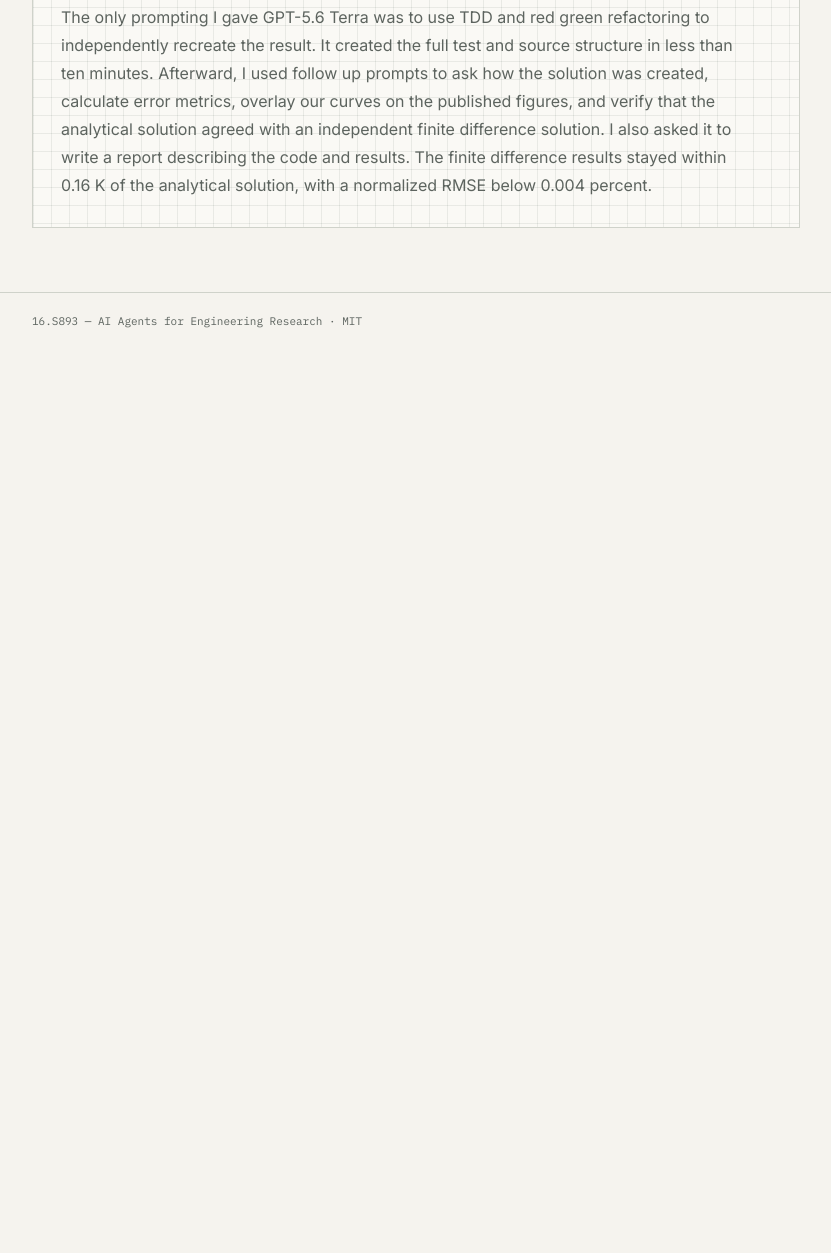
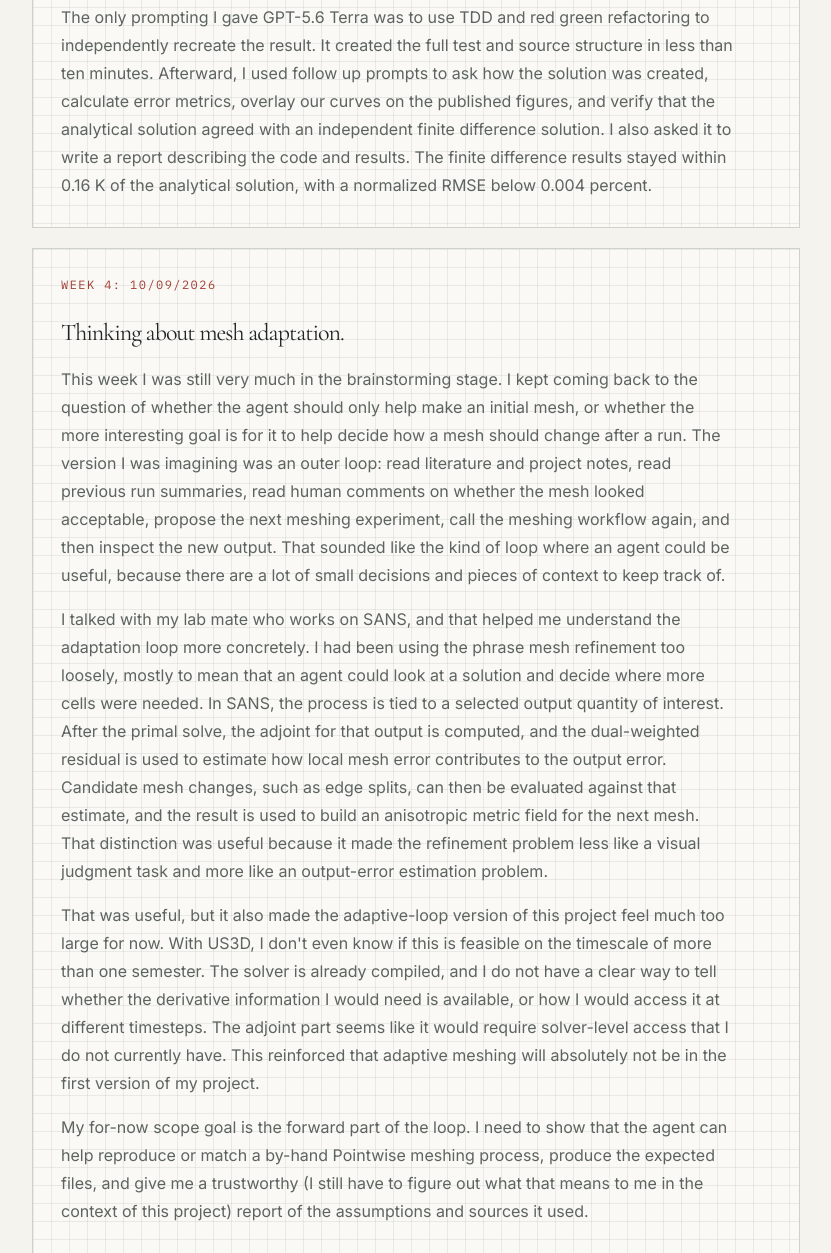
Before and after one commit to 16S893-AI-for-engineering-research/mthobbs, an Astro site: page /dev-log in a window 1280 px wide. Shown: the part 2824-4077 px from the top of the page, without its empty margins (128-959 px from the left). Before the commit the page ends 3174 px from the top, so only its background shows below. Built offline with nearby package versions, Linux system fonts and the light colour scheme; Astro itself is replaced by a stand-in of ours.

Commit message:
Add week 4 dev log reflection
Adds the first missing dev log entry, week 4 of weeks 4 through 8, that was floating around the ether in my drafts in order to bring the dev log up to current status.

```diff
--- a/src/pages/dev-log/index.astro
+++ b/src/pages/dev-log/index.astro
@@ -51,6 +51,16 @@ const entries = [
       `The only prompting I gave GPT-5.6 Terra was to use TDD and red green refactoring to independently recreate the result. It created the full test and source structure in less than ten minutes. Afterward, I used follow up prompts to ask how the solution was created, calculate error metrics, overlay our curves on the published figures, and verify that the analytical solution agreed with an independent finite difference solution. I also asked it to write a report describing the code and results. The finite difference results stayed within 0.16 K of the analytical solution, with a normalized RMSE below 0.004 percent.`,
     ],
   },
+  {
+    day: 'WEEK 4: 10/09/2026',
+    title: 'Thinking about mesh adaptation.',
+    text: [
+      `This week I was still very much in the brainstorming stage. I kept coming back to the question of whether the agent should only help make an initial mesh, or whether the more interesting goal is for it to help decide how a mesh should change after a run. The version I was imagining was an outer loop: read literature and project notes, read previous run summaries, read human comments on whether the mesh looked acceptable, propose the next meshing experiment, call the meshing workflow again, and then inspect the new output. That sounded like the kind of loop where an agent could be useful, because there are a lot of small decisions and pieces of context to keep track of.`,
+      `I talked with my lab mate who works on SANS, and that helped me understand the adaptation loop more concretely. I had been using the phrase mesh refinement too loosely, mostly to mean that an agent could look at a solution and decide where more cells were needed. In SANS, the process is tied to a selected output quantity of interest. After the primal solve, the adjoint for that output is computed, and the dual-weighted residual is used to estimate how local mesh error contributes to the output error. Candidate mesh changes, such as edge splits, can then be evaluated against that estimate, and the result is used to build an anisotropic metric field for the next mesh. That distinction was useful because it made the refinement problem less like a visual judgment task and more like an output-error estimation problem.`,
+      `That was useful, but it also made the adaptive-loop version of this project feel much too large for now. With US3D, I don't even know if this is feasible on the timescale of more than one semester. The solver is already compiled, and I do not have a clear way to tell whether the derivative information I would need is available, or how I would access it at different timesteps. The adjoint part seems like it would require solver-level access that I do not currently have. This reinforced that adaptive meshing will absolutely not be in the first version of my project.`,
+      `My for-now scope goal is the forward part of the loop. I need to show that the agent can help reproduce or match a by-hand Pointwise meshing process, produce the expected files, and give me a trustworthy (I still have to figure out what that means to me in the context of this project) report of the assumptions and sources it used.`,
+    ],
+  },
 ];
 ---
 <BaseLayout title="Dev log" description="Development notes for Madison Taylor Hobbs's AI research portfolio.">
```
